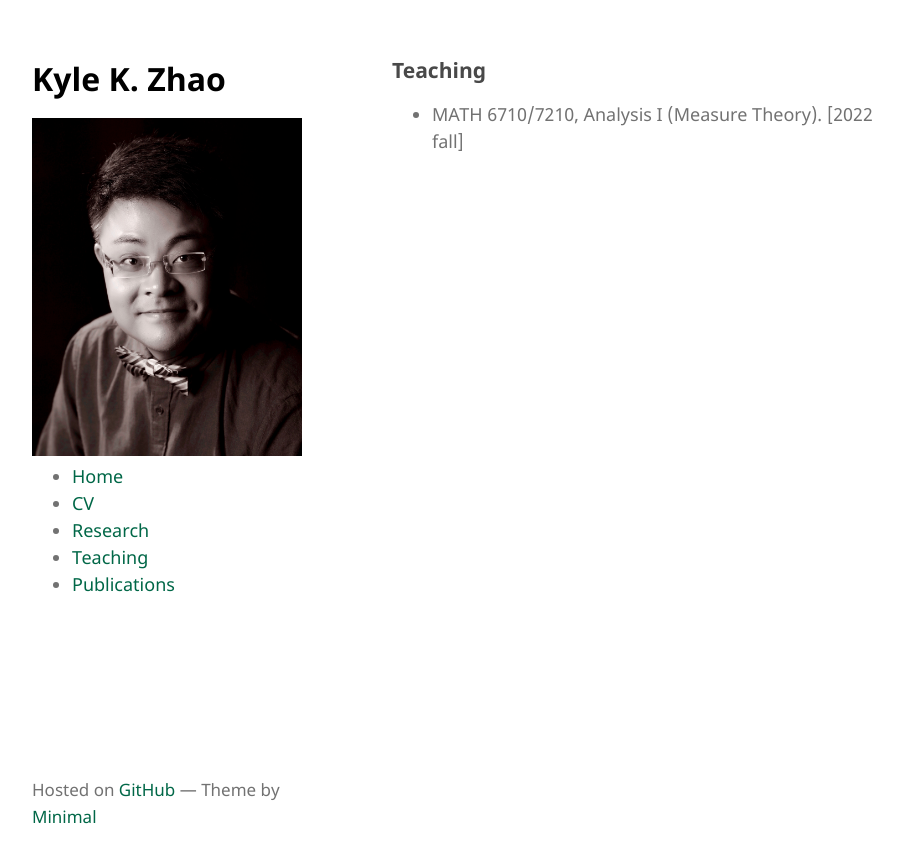
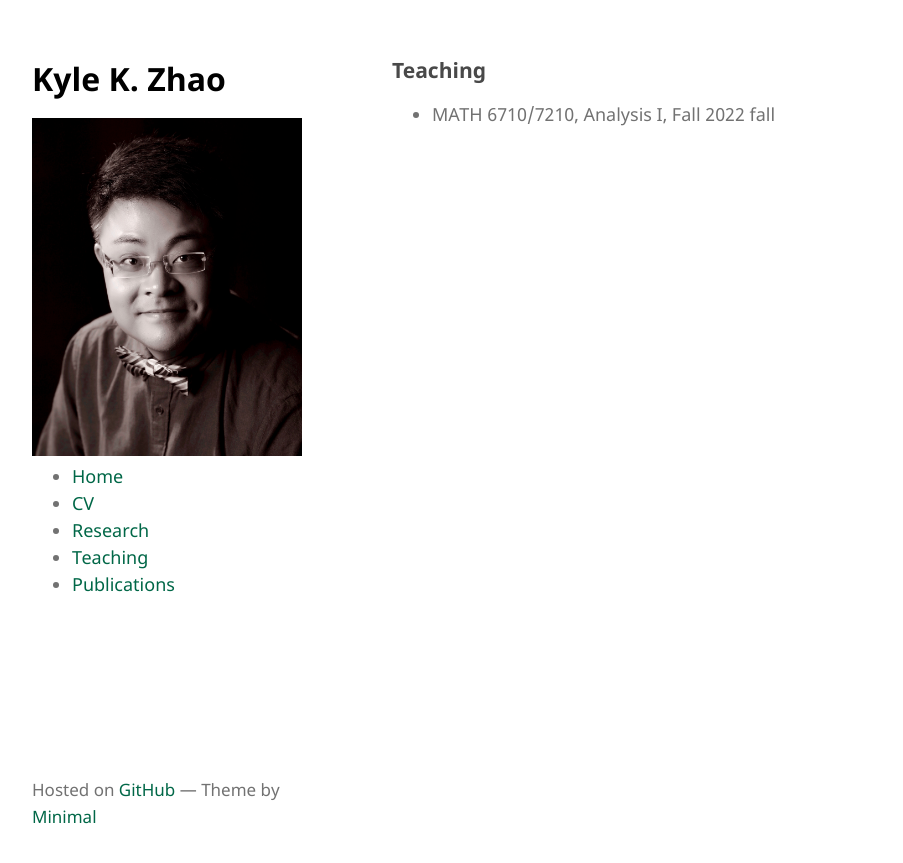
Before and after one commit to kylekunzhao/kylekunzhao.github.io, a Jekyll site: the page built from teaching/index.markdown, in a window 1280 px wide. Shown: the top 863 px of the page, without its empty margins (178-1081 px from the left). Built offline with Jekyll 4.4.1, drawn with Linux system fonts in a browser that asks for light colours.

Commit message:
Update index.markdown

```diff
--- a/teaching/index.markdown
+++ b/teaching/index.markdown
@@ -5,4 +5,4 @@ title: Teaching
 
 ### Teaching
 
-- MATH 6710/7210, Analysis I (Measure Theory). [2022 fall]
+- MATH 6710/7210, Analysis I, Fall 2022 fall
```
